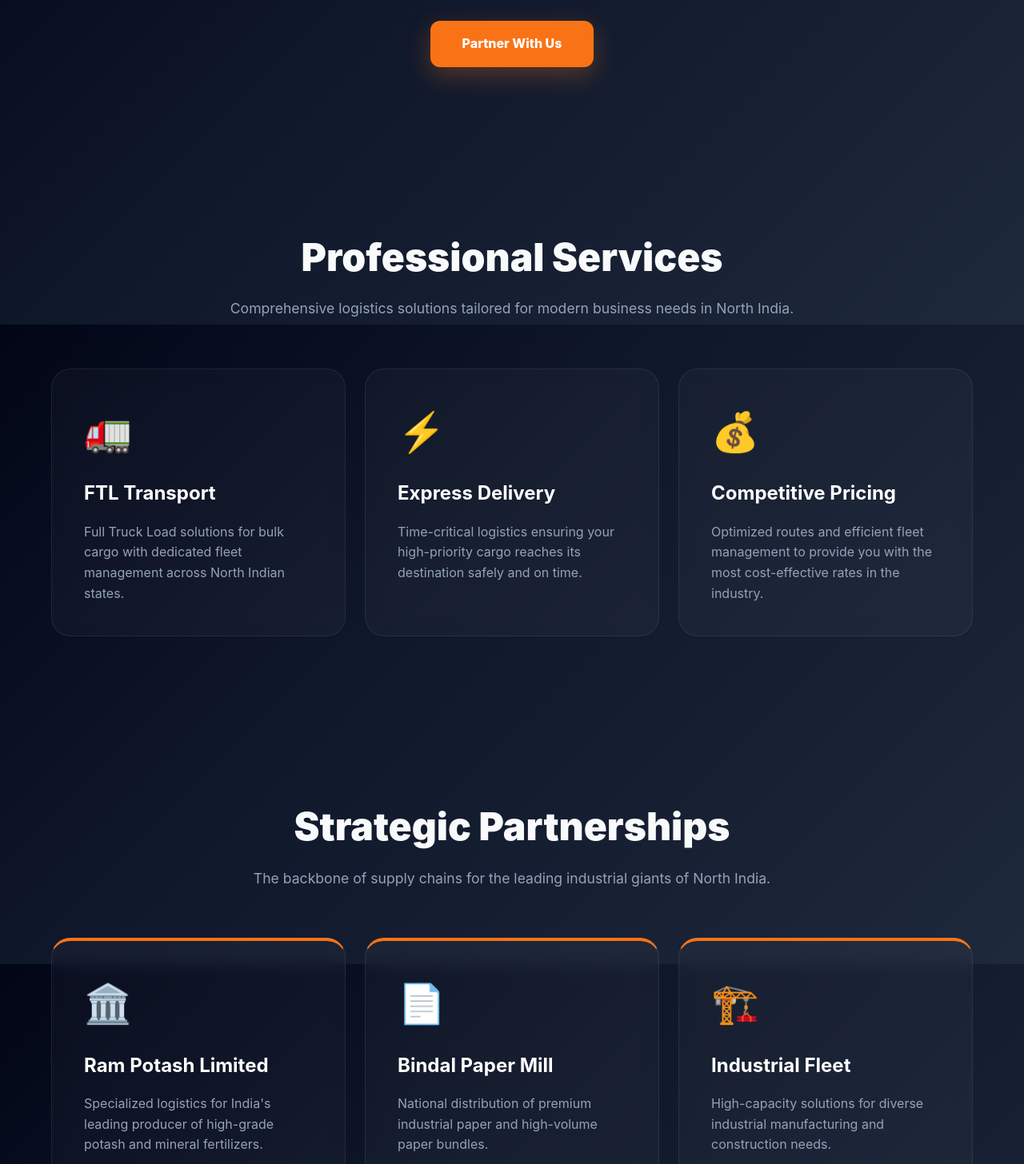
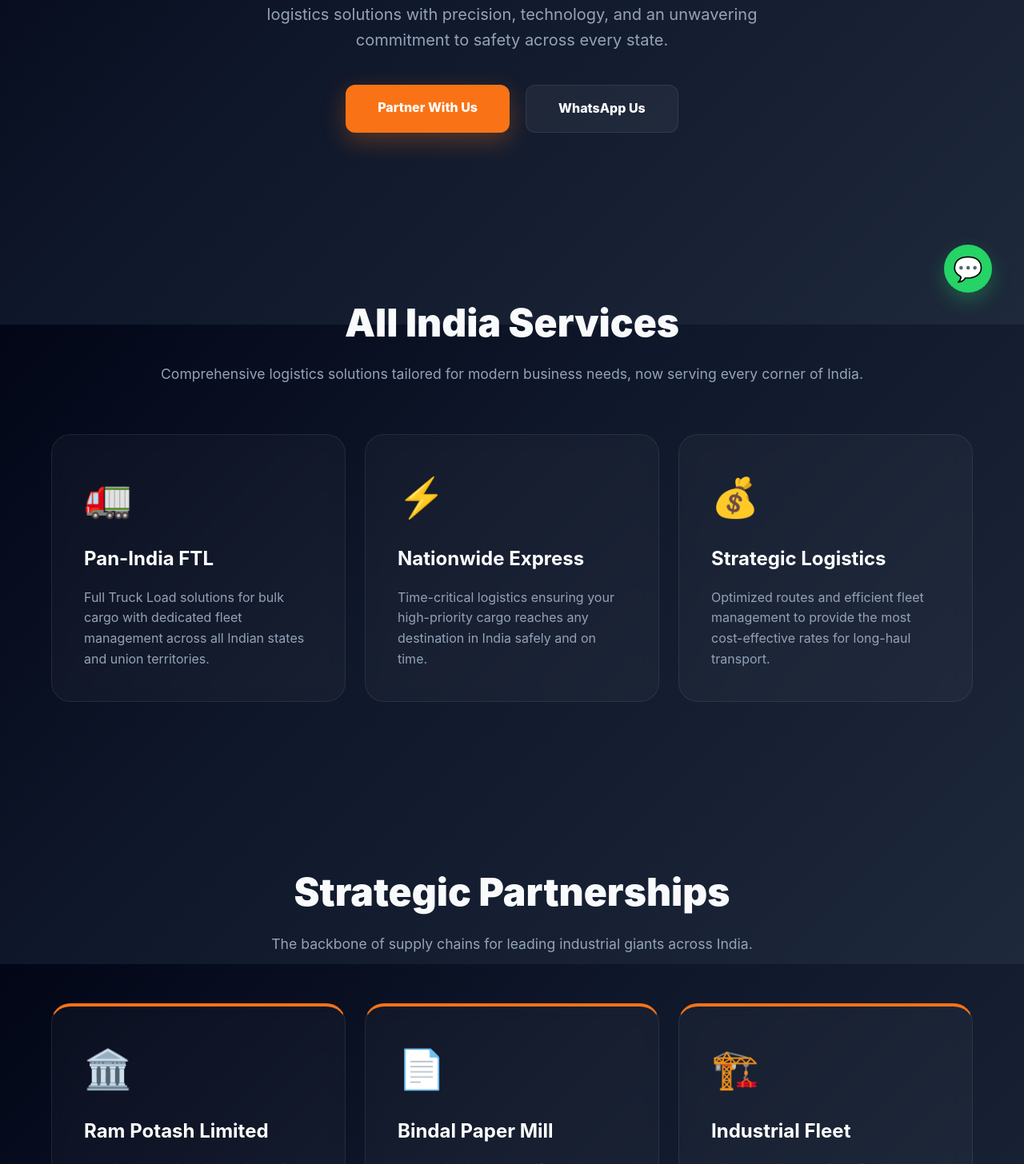
Before and after one commit to Beingzuko2515/Shri-Vinyak-Transport, a React (Vite) app: page / in a window 1280 px wide. Shown: the part 394-1850 px from the top of the page at 80% size. Built offline with nearby package versions, Linux system fonts and the light colour scheme.

Commit message:
Add WhatsApp floating button and update services to All India

```diff
--- a/src/App.css
+++ b/src/App.css
@@ -31,6 +31,31 @@ body {
   max-width: 1200px;
   margin: 0 auto;
   padding: 0 24px;
+}
+
+/* WhatsApp Floating Button */
+.whatsapp-float {
+  position: fixed;
+  bottom: 40px;
+  right: 40px;
+  background: #25d366;
+  width: 60px;
+  height: 60px;
+  border-radius: 50%;
+  display: flex;
+  justify-content: center;
+  align-items: center;
+  font-size: 30px;
+  color: white;
+  text-decoration: none;
+  z-index: 2000;
+  box-shadow: 0 10px 25px rgba(37, 211, 102, 0.3);
+  transition: var(--transition);
+}
+
+.whatsapp-float:hover {
+  transform: scale(1.1) translateY(-5px);
+  box-shadow: 0 15px 30px rgba(37, 211, 102, 0.4);
 }
 
 /* Glass Navbar */
@@ -100,6 +125,12 @@ body {
   margin: 0 auto 40px;
 }
 
+.hero-cta-group {
+  display: flex;
+  justify-content: center;
+  gap: 20px;
+}
+
 .cta-button {
   background: var(--accent);
   color: white;
@@ -115,6 +146,17 @@ body {
 .cta-button:hover {
   transform: translateY(-5px);
   box-shadow: 0 15px 40px rgba(249, 115, 22, 0.4);
+}
+
+.cta-button.secondary {
+  background: rgba(255, 255, 255, 0.05);
+  border: 1px solid var(--glass-border);
+  box-shadow: none;
+}
+
+.cta-button.secondary:hover {
+  background: rgba(255, 255, 255, 0.1);
+  border-color: white;
 }
 
 /* Sections */
@@ -331,6 +373,17 @@ footer {
   .hero h1 { font-size: 2.8rem; }
   .hero p { font-size: 1.1rem; }
 
+  .hero-cta-group {
+    flex-direction: column;
+    align-items: center;
+    gap: 15px;
+  }
+
+  .cta-button {
+    width: 100%;
+    max-width: 300px;
+  }
+
   .section { padding: 60px 0; }
   .section-title { font-size: 2.2rem; }
 
@@ -339,6 +392,14 @@ footer {
   .footer-content { grid-template-columns: 1fr; gap: 30px; }
   .footer-copy { grid-column: span 1; }
   .footer-copy { text-align: left; }
+
+  .whatsapp-float {
+    bottom: 20px;
+    right: 20px;
+    width: 50px;
+    height: 50px;
+    font-size: 24px;
+  }
 }
 
 @media (max-width: 480px) {
--- a/src/App.tsx
+++ b/src/App.tsx
@@ -42,11 +42,23 @@ function App() {
 
   const contactEmail = 'viveikverma.vv@gmail.com';
   const phoneNo = '+91 97603 44344';
+  const whatsappNo = '919760344344';
 
   const toggleMenu = () => setIsMenuOpen(!isMenuOpen);
 
   return (
     <div className="app">
+      {/* WhatsApp Floating Button */}
+      <a
+        href={`https://wa.me/${whatsappNo}?text=Hello, I'm interested in your all-India transport services.`}
+        className="whatsapp-float"
+        target="_blank"
+        rel="noopener noreferrer"
+        aria-label="Chat on WhatsApp"
+      >
+        <span className="whatsapp-icon">💬</span>
+      </a>
+
       <nav className="navbar">
         <div className="container nav-content">
           <div className="logo">Shree Vinayak Transport Company</div>
@@ -63,37 +75,40 @@ function App() {
 
       <header className="hero">
         <div className="container">
-          <h1 className="fade-up">North India's Logistics Leader</h1>
+          <h1 className="fade-up">India's Premier Logistics Partner</h1>
           <p className="fade-up delay-1">
-            Shree Vinayak Transport Company: Driving the future of logistics in North India with
-            precision, technology, and an unwavering commitment to safety.
+            Shree Vinayak Transport Company: Providing seamless Pan-India logistics solutions with
+            precision, technology, and an unwavering commitment to safety across every state.
           </p>
-          <a href="#contact" className="cta-button fade-up delay-2">Partner With Us</a>
+          <div className="hero-cta-group fade-up delay-2">
+            <a href="#contact" className="cta-button">Partner With Us</a>
+            <a href={`https://wa.me/${whatsappNo}?text=Hello, I'm interested in your transport services.`} className="cta-button secondary" target="_blank" rel="noopener noreferrer">WhatsApp Us</a>
+          </div>
         </div>
       </header>
 
       <section id="about" className="section">
         <div className="container">
           <AnimatedSection>
-            <h2 className="section-title">Professional Services</h2>
-            <p className="section-subtitle">Comprehensive logistics solutions tailored for modern business needs in North India.</p>
+            <h2 className="section-title">All India Services</h2>
+            <p className="section-subtitle">Comprehensive logistics solutions tailored for modern business needs, now serving every corner of India.</p>
           </AnimatedSection>
 
           <div className="grid">
             <AnimatedSection className="card">
               <span className="card-icon">🚛</span>
-              <h3>FTL Transport</h3>
-              <p>Full Truck Load solutions for bulk cargo with dedicated fleet management across North Indian states.</p>
+              <h3>Pan-India FTL</h3>
+              <p>Full Truck Load solutions for bulk cargo with dedicated fleet management across all Indian states and union territories.</p>
             </AnimatedSection>
             <AnimatedSection className="card">
               <span className="card-icon">⚡</span>
-              <h3>Express Delivery</h3>
-              <p>Time-critical logistics ensuring your high-priority cargo reaches its destination safely and on time.</p>
+              <h3>Nationwide Express</h3>
+              <p>Time-critical logistics ensuring your high-priority cargo reaches any destination in India safely and on time.</p>
             </AnimatedSection>
             <AnimatedSection className="card">
               <span className="card-icon">💰</span>
-              <h3>Competitive Pricing</h3>
-              <p>Optimized routes and efficient fleet management to provide you with the most cost-effective rates in the industry.</p>
+              <h3>Strategic Logistics</h3>
+              <p>Optimized routes and efficient fleet management to provide the most cost-effective rates for long-haul transport.</p>
             </AnimatedSection>
           </div>
         </div>
@@ -103,24 +118,24 @@ function App() {
         <div className="container">
           <AnimatedSection>
             <h2 className="section-title">Strategic Partnerships</h2>
-            <p className="section-subtitle">The backbone of supply chains for the leading industrial giants of North India.</p>
+            <p className="section-subtitle">The backbone of supply chains for leading industrial giants across India.</p>
           </AnimatedSection>
 
           <div className="grid">
             <AnimatedSection className="card partner-card">
               <span className="card-icon">🏛️</span>
               <h3>Ram Potash Limited</h3>
-              <p>Specialized logistics for India's leading producer of high-grade potash and mineral fertilizers.</p>
+              <p>Specialized nationwide logistics for India's leading producer of high-grade potash and mineral fertilizers.</p>
             </AnimatedSection>
             <AnimatedSection className="card partner-card">
               <span className="card-icon">📄</span>
               <h3>Bindal Paper Mill</h3>
-              <p>National distribution of premium industrial paper and high-volume paper bundles.</p>
+              <p>Pan-India distribution of premium industrial paper and high-volume paper bundles.</p>
             </AnimatedSection>
             <AnimatedSection className="card partner-card">
               <span className="card-icon">🏗️</span>
               <h3>Industrial Fleet</h3>
-              <p>High-capacity solutions for diverse industrial manufacturing and construction needs.</p>
+              <p>High-capacity solutions for diverse industrial manufacturing and construction needs on a national scale.</p>
             </AnimatedSection>
           </div>
         </div>
@@ -130,7 +145,7 @@ function App() {
         <div className="container">
           <AnimatedSection>
             <h2 className="section-title">Connect With Us</h2>
-            <p className="section-subtitle">Experience the new standard in North India logistics. Get a professional quote today.</p>
+            <p className="section-subtitle">Experience the new standard in Indian logistics. Get a professional quote for any destination today.</p>
           </AnimatedSection>
           <div className="contact-grid">
             <AnimatedSection className="contact-card">
@@ -151,7 +166,7 @@ function App() {
         <div className="container footer-content">
           <div className="footer-brand">
             <div className="footer-logo">Shree Vinayak Transport Company</div>
-            <p className="footer-desc">Providing excellence in logistics and transport services across North India with a focus on safety and reliability.</p>
+            <p className="footer-desc">Providing excellence in logistics and transport services across all of India with a focus on safety and reliability.</p>
           </div>
           <div className="footer-info">
             <h4 className="footer-heading">Contact</h4>
```
